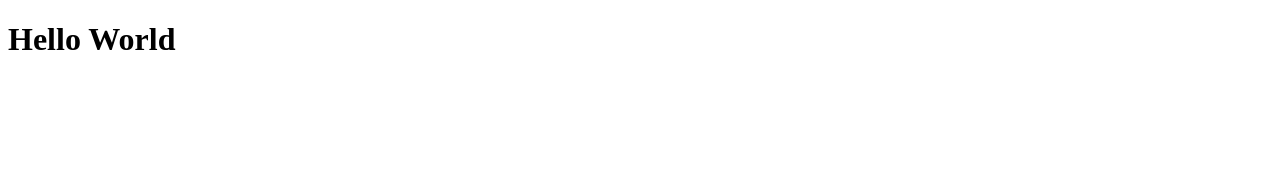
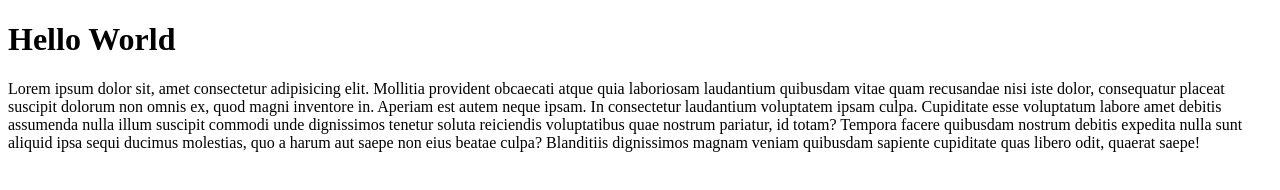
Before and after one commit to Fatkhurizky/Fatkhurizky-git-test, a plain HTML site: page index.html in a window 1280 px wide. Drawn offline with Linux system fonts and the light colour scheme.

Commit message:
menambahkan paragraf

```diff
--- a/index.html
+++ b/index.html
@@ -9,6 +9,13 @@
 
 <body>
     <h1>Hello World</h1>
+    <p>Lorem ipsum dolor sit, amet consectetur adipisicing elit. Mollitia provident obcaecati atque quia laboriosam
+        laudantium quibusdam vitae quam recusandae nisi iste dolor, consequatur placeat suscipit dolorum non omnis ex,
+        quod magni inventore in. Aperiam est autem neque ipsam. In consectetur laudantium voluptatem ipsam culpa.
+        Cupiditate esse voluptatum labore amet debitis assumenda nulla illum suscipit commodi unde dignissimos tenetur
+        soluta reiciendis voluptatibus quae nostrum pariatur, id totam? Tempora facere quibusdam nostrum debitis
+        expedita nulla sunt aliquid ipsa sequi ducimus molestias, quo a harum aut saepe non eius beatae culpa?
+        Blanditiis dignissimos magnam veniam quibusdam sapiente cupiditate quas libero odit, quaerat saepe!</p>
 </body>
 
 </html>
```
